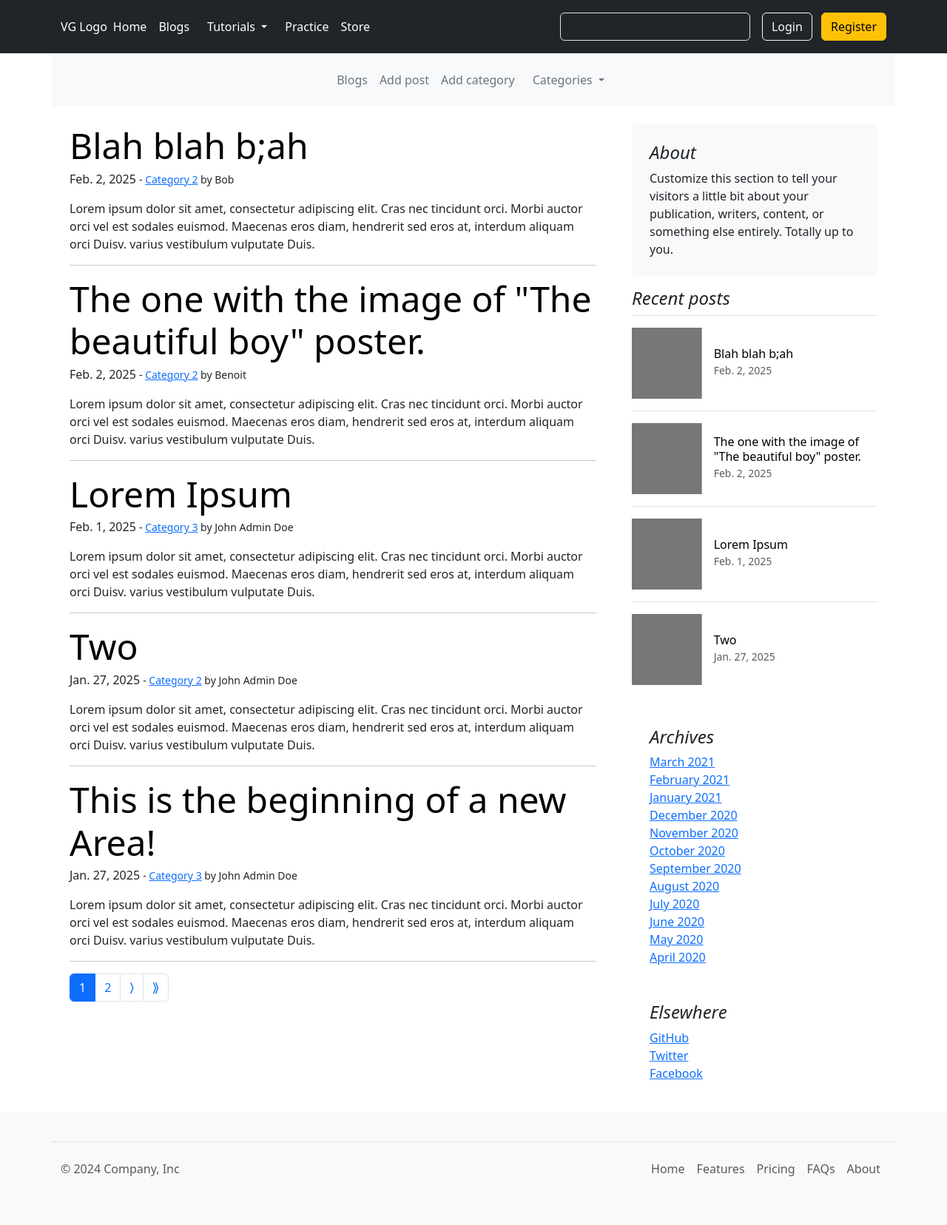
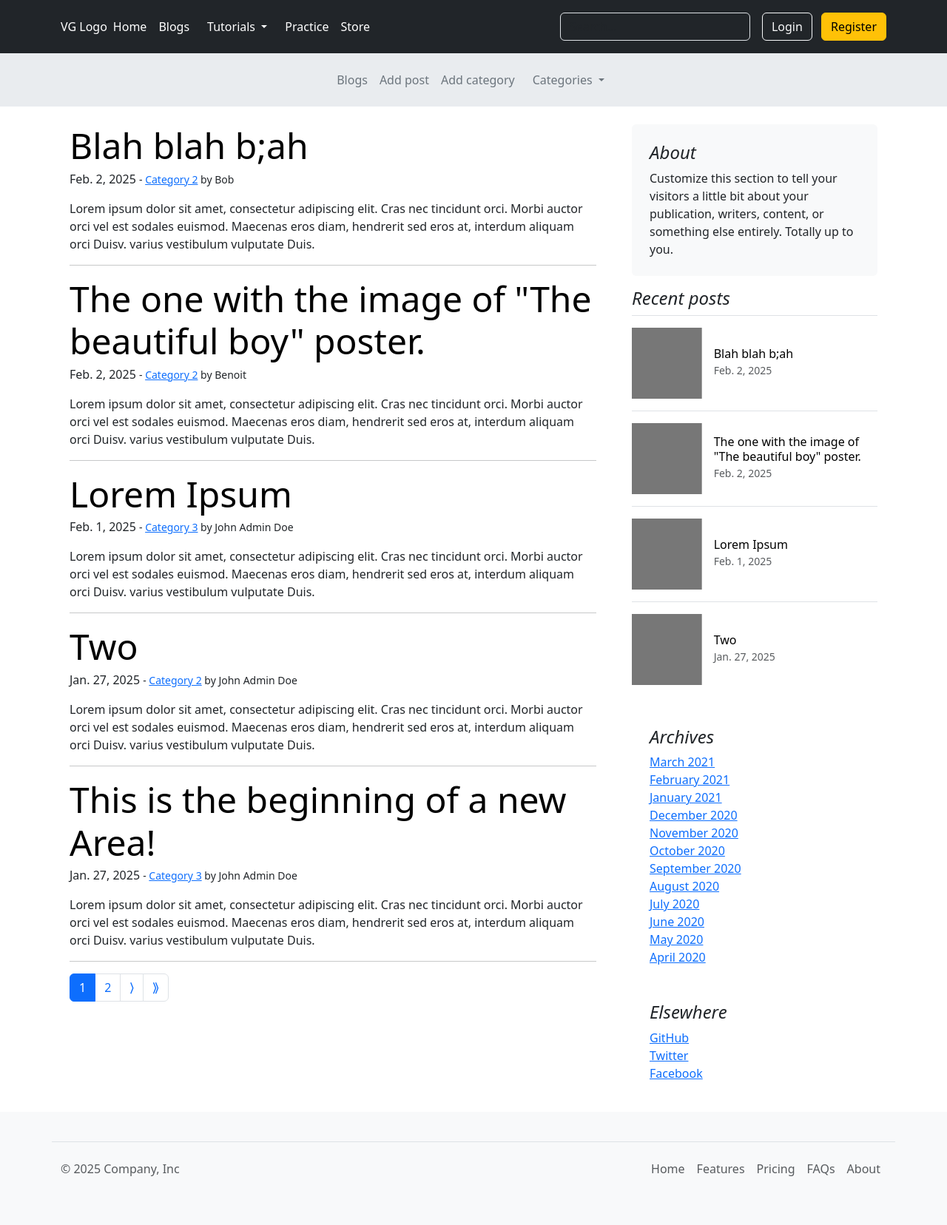
Before and after one commit to jlubiba/Blog-Project, a Django app: page / in a window 1280 px wide. Shown: the whole page at 74% size. Run offline with Django 4.2, Linux system fonts and the light colour scheme; data comes from the database, SQL or seed files in the repository; both versions use the stored data as it was after the commit; some libraries are stand-ins or nearby versions.

```diff
--- a/Blog/bloggy/templates/home.html
+++ b/Blog/bloggy/templates/home.html
@@ -7,7 +7,7 @@ Blog Posts - VG Blog
 {% endblock %}
 
 {% block content %}
-    <main class="container">
+    <main class="container position-sticky" style="top: 2rem;">
         <!-- <div class="p-4 p-md-5 mb-4 rounded text-body-emphasis bg-body-secondary">
           <div class="col-lg-6 px-0">
             <h1 class="display-4 fst-italic">Title of a longer featured blog post</h1>
--- a/Blog/bloggy/templates/partials/_footer.html
+++ b/Blog/bloggy/templates/partials/_footer.html
@@ -1,6 +1,6 @@
 <footer class="footer mt-auto py-3 bg-body-tertiary">
     <div class="container d-flex flex-wrap justify-content-between align-items-center py-3 my-4 border-top">
-        <p class="col-md-4 mb-0 text-body-secondary">&copy; 2024 Company, Inc</p>
+        <p class="col-md-4 mb-0 text-body-secondary">&copy; 2025 Company, Inc</p>
 
         <a href="/" class="col-md-3 d-flex align-items-center justify-content-center mb-3 mb-md-0 me-md-auto link-body-emphasis text-decoration-none">
           <svg class="bi me-2" width="40" height="32"><use xlink:href="#bootstrap"/></svg>
--- a/Blog/bloggy/templates/partials/_header.html
+++ b/Blog/bloggy/templates/partials/_header.html
@@ -117,7 +117,7 @@
   </div>
 </header> -->
 
-<div class="container bg-body-tertiary">
+<div class="bg-body-secondary position-sticky" style="top: 0;">
     <header class="d-flex justify-content-center py-3">
       <ul class="nav col-12 col-md-auto mb-2 justify-content-center mb-md-0">
         <li><a href="{% url 'blog:home' %}" class="nav-link px-2 text-secondary">Blogs</a></li>
```
Also changed, not shown: Blog/db.sqlite3.
